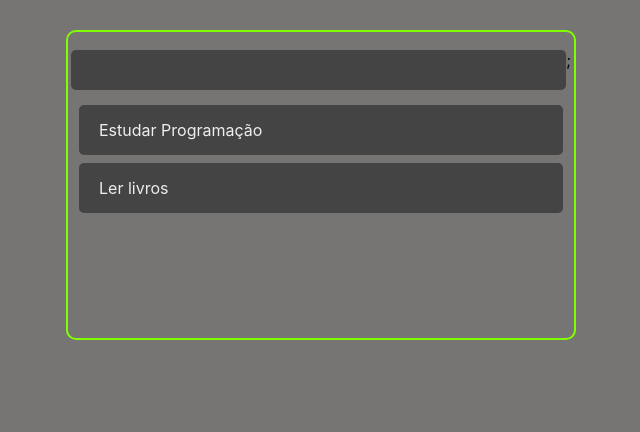
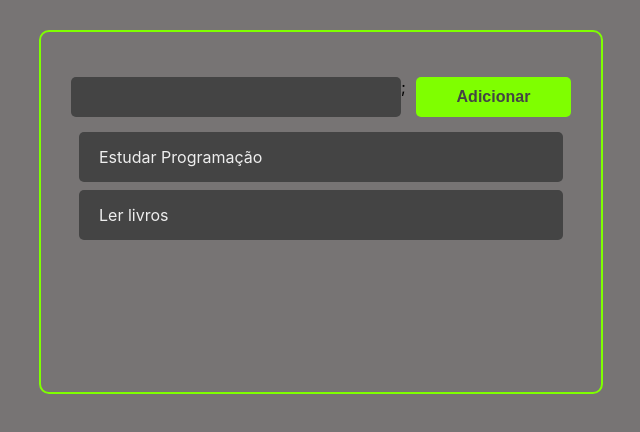
Before and after one commit to juliogfk/projeto-react, a React (Create React App) app: page / in a window 1280 px wide. Shown: the top 432 px of the page, without its empty margins (319-959 px from the left). Built offline with nearby package versions, Linux system fonts and the light colour scheme.

Commit message:
componente button criado e corrogi o padding do container no app

```diff
--- a/src/App.css
+++ b/src/App.css
@@ -4,6 +4,6 @@
     overflow: auto;
     min-height: 300px;
     border: 2px solid chartreuse;
-    padding: 3px;
+    padding: 30px;
     border-radius: 10px;
 }
--- a/src/componets/AddTask.css
+++ b/src/componets/AddTask.css
@@ -1,11 +1,10 @@
 .add-task-container {
-    margin: 15px 0px;
+    margin: 15px 0;
     width: 100%;
     display: flex;
 }
 
-
-.add-task-input{
+.add-task-input {
     height: 40px;
     padding: 0 10px;
     border-radius: 5px;
@@ -15,3 +14,8 @@
     color: #eee;
     font-size: 16px;
 }
+
+.add-task-button-container {
+    margin-left: 10px;
+    flex:1;
+}
--- a/src/componets/AddTask.jsx
+++ b/src/componets/AddTask.jsx
@@ -1,9 +1,14 @@
 import React from 'react';
 import './AddTask.css';
+import Button from './Button';
+
 const AddTask = () => {
     return (
         <div className='add-task-container'>
             <input className='add-task-input' type="text" />;
+            <div className="add-task-button-container">
+                <Button>Adicionar</Button>
+            </div>
         </div>
      );
 };
--- /dev/null
+++ b/src/componets/Button.css
@@ -0,0 +1,12 @@
+.button{
+    background-color: chartreuse;
+    height: 40px;
+    padding: 0 10px;
+    border-radius: 5px;
+    width: 100%;
+    font-size: 16px;
+    color: #444;
+    font-weight: bold;
+    cursor: pointer;
+    border: none;
+}
--- a/src/componets/Button.jsx
+++ b/src/componets/Button.jsx
@@ -1,7 +1,10 @@
 import React from 'react';
+import "./Button.css";
+const Button = ({children, onClick}) => {
+    return (
+        <button onClick={onClick} className='button'>{children}</button>
+     );
+};
 
-const Button = () => {
-    return (  );
-}
 
 export default Button;
```
